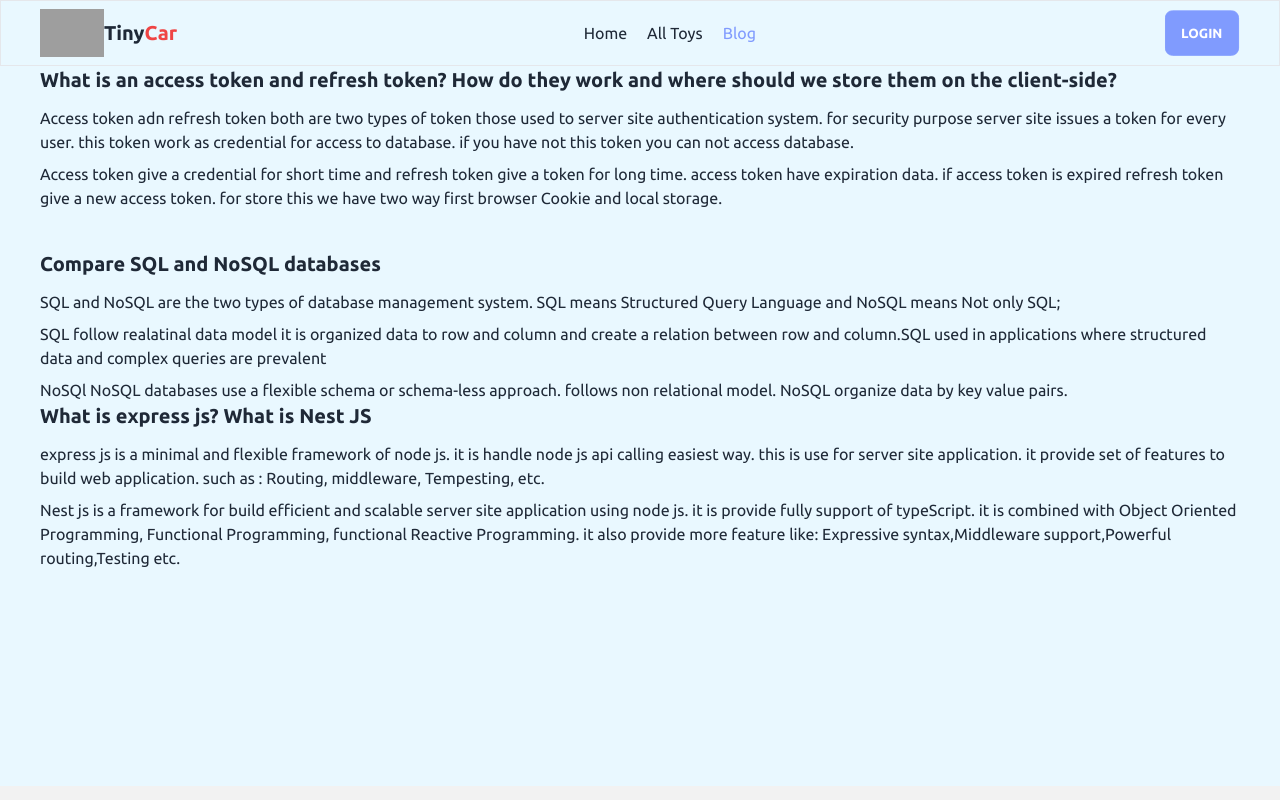
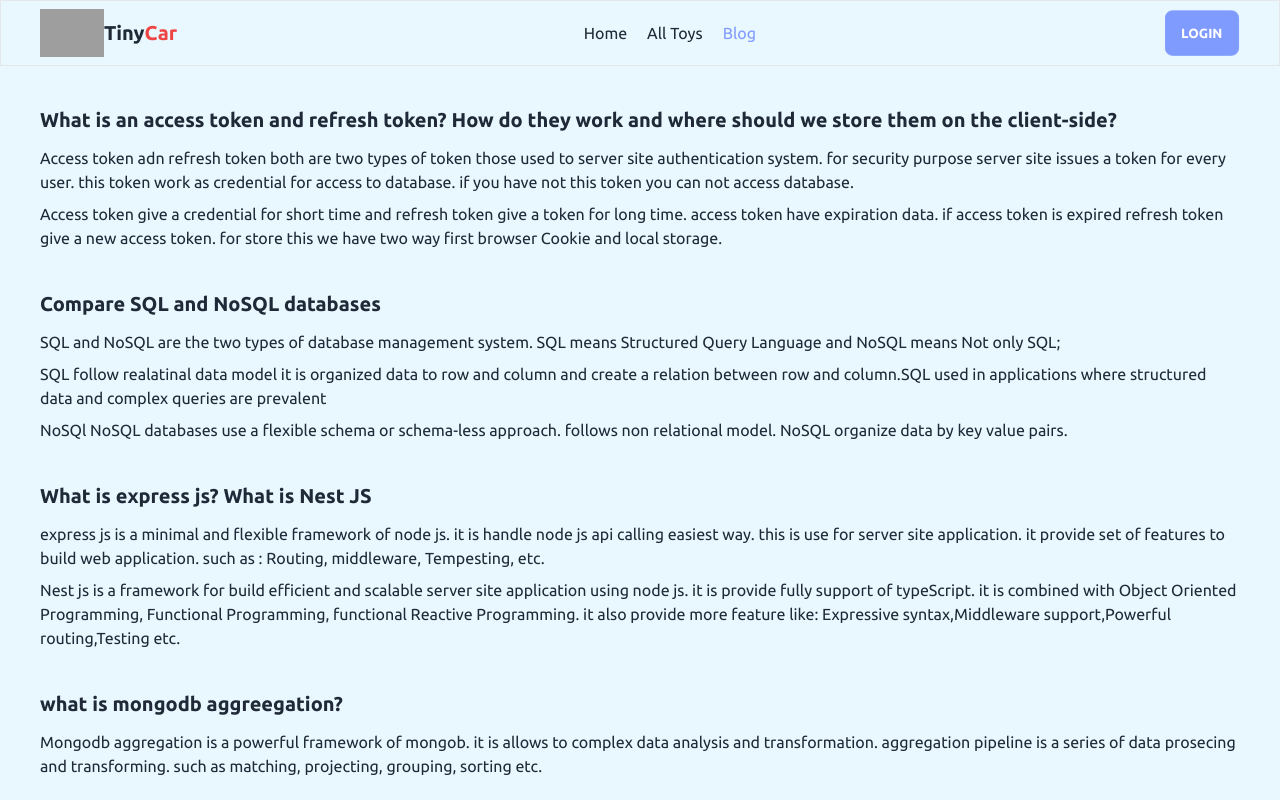
Before and after one commit to habibur-pro/tiny-car-client, a React (Vite) app: page /blog in a window 1280 px wide. Shown: the top 800 px of the page. Built offline with nearby package versions, Linux system fonts and the light colour scheme; no server answers; grey boxes are pictures that could not be loaded.

Commit message:
done ans of question fourth

```diff
--- a/src/pages/Blog/Blog.jsx
+++ b/src/pages/Blog/Blog.jsx
@@ -2,7 +2,7 @@
 
 const Blog = () => {
     return (
-        <div className="max-w-[1240px] mx-auto px-5">
+        <div className="max-w-[1240px] mx-auto px-5 py-10">
             <div>
                 <h1 className="text-xl font-bold">What is an access token and refresh token? How do they work and where should we store them on the client-side?</h1>
                 <p className="text-md mt-3">Access token adn refresh token both are two types of token those used to server site authentication system. for security purpose server site issues a token for every user. this token work as credential for access to database. if you have not this token you can not access database. </p>
@@ -24,7 +24,7 @@ const Blog = () => {
                 </p>
             </div>
 
-            <div>
+            <div className="mt-10">
                 <h1 className="text-xl font-bold">What is express js? What is Nest JS</h1>
                 <p className="mt-3 ">
                     express js is a minimal and flexible framework of node js. it is handle node js api calling easiest way. this is use for server site application. it provide set of features to build web application. such as : Routing, middleware, Tempesting, etc.
@@ -33,6 +33,11 @@ const Blog = () => {
                     Nest js is a framework for build efficient and scalable server site application using node js. it is provide fully support of typeScript. it is combined with Object Oriented Programming, Functional Programming, functional Reactive Programming. it also provide more feature like: Expressive syntax,Middleware support,Powerful routing,Testing etc.
                 </p>
             </div>
+
+            <div className="mt-10">
+                <h1 className="text-xl font-bold">what is mongodb aggreegation?</h1>
+                <p className="mt-3">  Mongodb aggregation is a powerful framework of mongob. it is allows to complex data analysis  and transformation. aggregation pipeline is a series of data prosecing and transforming. such as matching, projecting, grouping, sorting etc.</p>
+            </div>
         </div>
     );
 };
```
